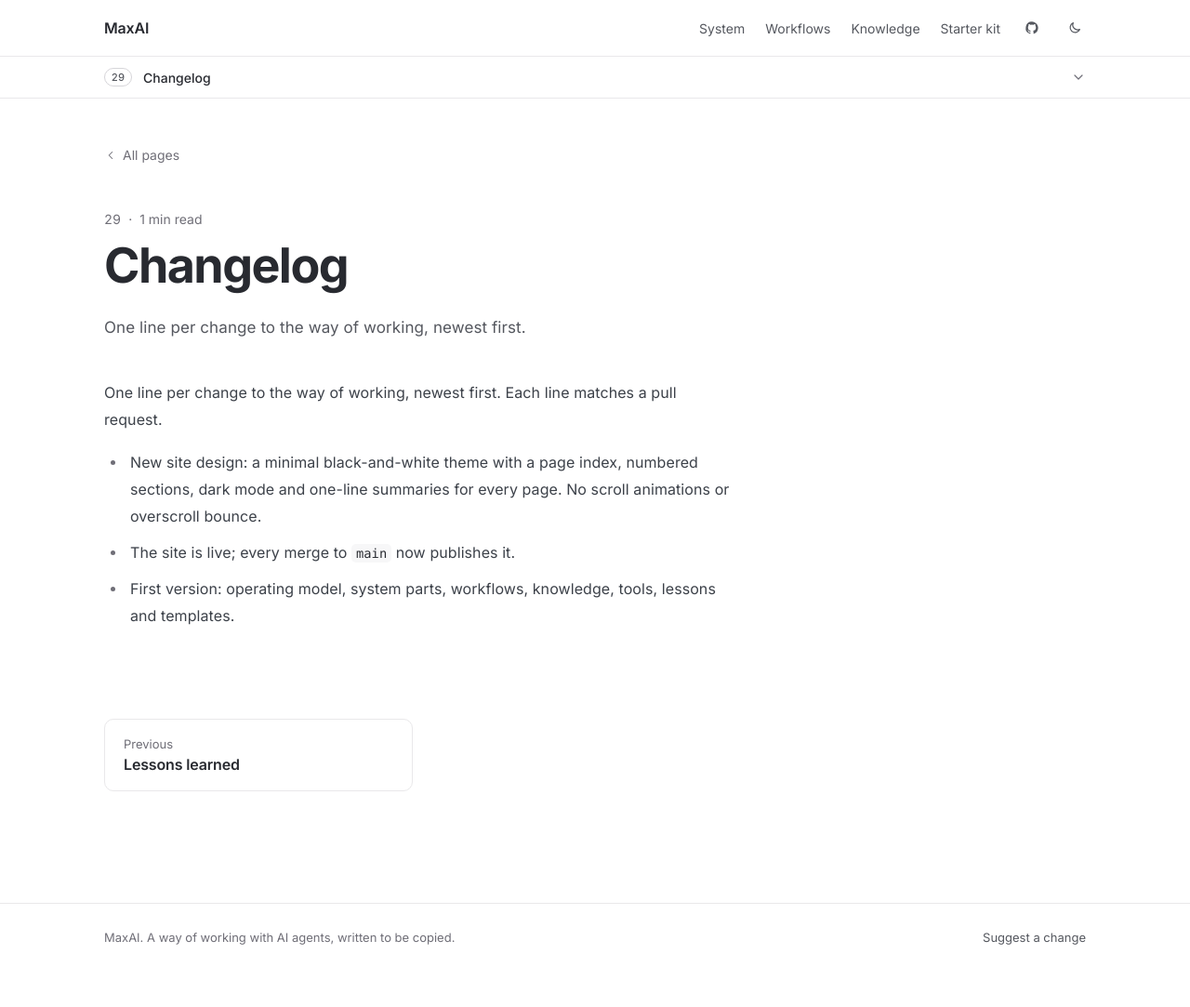
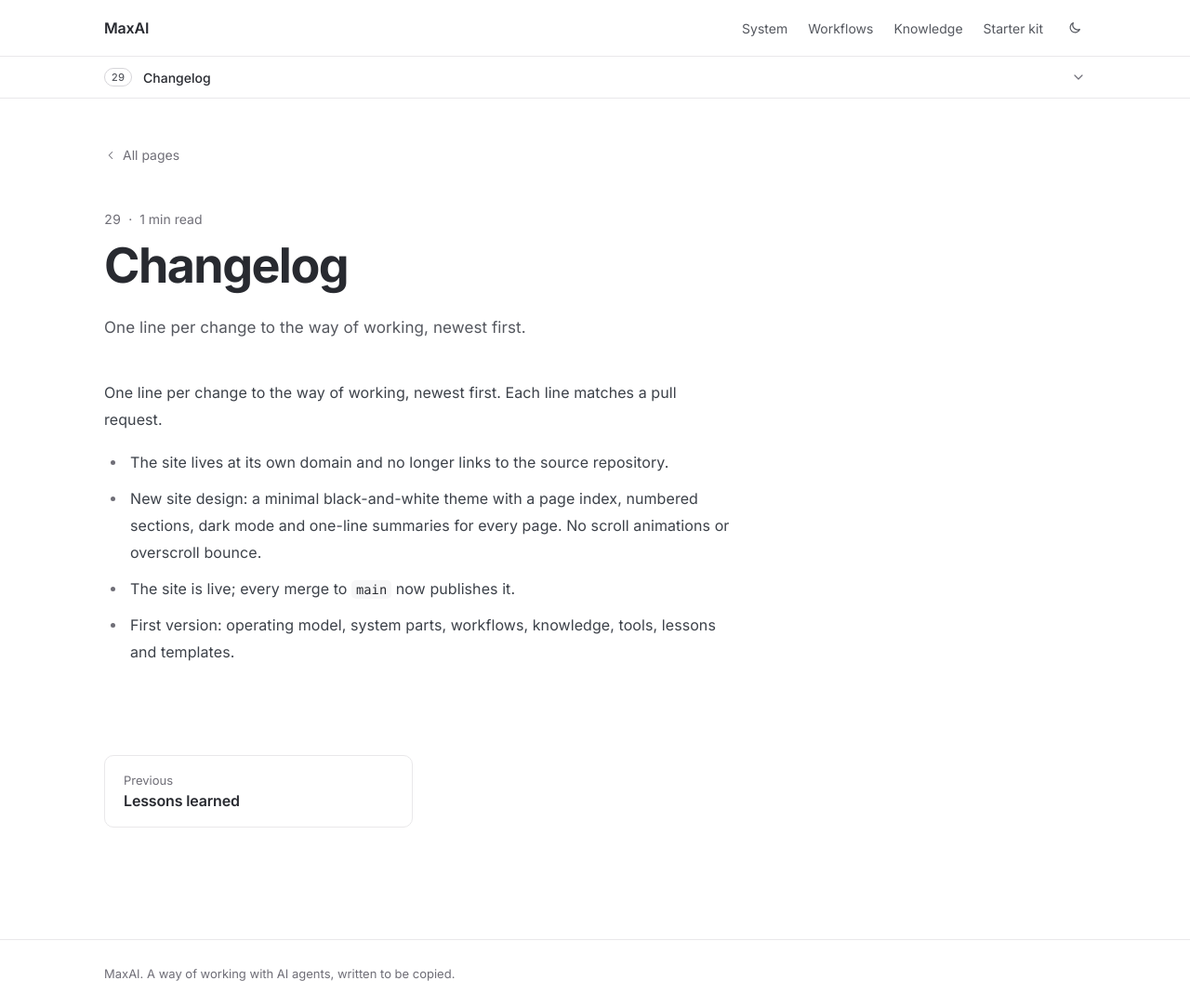
Before and after one commit to jay1803/MaxAI, an MkDocs documentation site: the page built from docs/changelog.md, in a window 1280 px wide and 1083 px high. Shown: the whole window at 93% size. Built offline with MkDocs 1.6.1, drawn with Linux system fonts in a browser that asks for light colours.

Commit message:
Remove repository links from the site and use the custom domain (#4)

```diff
--- a/docs/changelog.md
+++ b/docs/changelog.md
@@ -7,6 +7,7 @@ summary: "One line per change to the way of working, newest first."
 One line per change to the way of working, newest first. Each line matches a
 pull request.
 
+- The site lives at its own domain and no longer links to the source repository.
 - New site design: a minimal black-and-white theme with a page index, numbered sections, dark mode and one-line summaries for every page. No scroll animations or overscroll bounce.
 - The site is live; every merge to `main` now publishes it.
 - First version: operating model, system parts, workflows, knowledge,
--- a/mkdocs.yml
+++ b/mkdocs.yml
@@ -1,11 +1,8 @@
 site_name: MaxAI
 site_description: How one person runs product work with a team of AI agents, written so others can copy it.
-site_url: https://jay1803.github.io/MaxAI/
+site_url: https://work.maxoxo.me/
 docs_dir: docs
 strict: true
-
-repo_url: https://github.com/jay1803/MaxAI
-edit_uri: ""
 
 theme:
   name: null
--- a/theme/main.html
+++ b/theme/main.html
@@ -46,11 +46,6 @@
           {%- set first = item.children[0] %}
           <a class="plain nav-link{% if ns.cur and ns.cur.section == item.title %} is-active{% endif %}" href="{{ first.url|url }}">{{ item.title }}</a>
         {%- endfor %}
-        {%- if config.repo_url %}
-        <a class="plain nav-link icon" href="{{ config.repo_url }}" aria-label="Source on GitHub">
-          <svg width="16" height="16" viewBox="0 0 24 24" fill="currentColor" aria-hidden="true"><path d="M12 2a10 10 0 0 0-3.16 19.49c.5.09.68-.22.68-.48v-1.7c-2.78.6-3.37-1.34-3.37-1.34-.45-1.16-1.11-1.47-1.11-1.47-.91-.62.07-.6.07-.6 1 .07 1.53 1.03 1.53 1.03.9 1.52 2.34 1.08 2.91.83.09-.65.35-1.08.63-1.33-2.22-.25-4.55-1.11-4.55-4.94 0-1.09.39-1.98 1.03-2.68-.1-.25-.45-1.27.1-2.65 0 0 .84-.27 2.75 1.02a9.6 9.6 0 0 1 5 0c1.91-1.3 2.75-1.02 2.75-1.02.55 1.38.2 2.4.1 2.65.64.7 1.03 1.59 1.03 2.68 0 3.84-2.34 4.68-4.57 4.93.36.31.68.92.68 1.85v2.74c0 .27.18.58.69.48A10 10 0 0 0 12 2z"/></svg>
-        </a>
-        {%- endif %}
         <button type="button" class="icon-btn" id="theme-toggle" aria-label="Toggle dark mode">
           <svg class="i-moon" width="16" height="16" viewBox="0 0 24 24" fill="none" stroke="currentColor" stroke-width="1.8" stroke-linecap="round" stroke-linejoin="round" aria-hidden="true"><path d="M20 14.5A8 8 0 0 1 9.5 4a8 8 0 1 0 10.5 10.5z"/></svg>
           <svg class="i-sun" width="16" height="16" viewBox="0 0 24 24" fill="none" stroke="currentColor" stroke-width="1.8" stroke-linecap="round" stroke-linejoin="round" aria-hidden="true"><circle cx="12" cy="12" r="4"/><path d="M12 2v2M12 20v2M4.9 4.9l1.4 1.4M17.7 17.7l1.4 1.4M2 12h2M20 12h2M4.9 19.1l1.4-1.4M17.7 6.3l1.4-1.4"/></svg>
@@ -119,7 +114,6 @@
 <footer class="site-footer">
   <div class="wrap foot-row">
     <span>{{ config.site_name }}. A way of working with AI agents, written to be copied.</span>
-    {%- if config.repo_url %}<a class="plain nav-link" href="{{ config.repo_url }}">Suggest a change</a>{% endif %}
   </div>
 </footer>
 
```
Also changed, not shown: README.md (+1 -1 lines).
